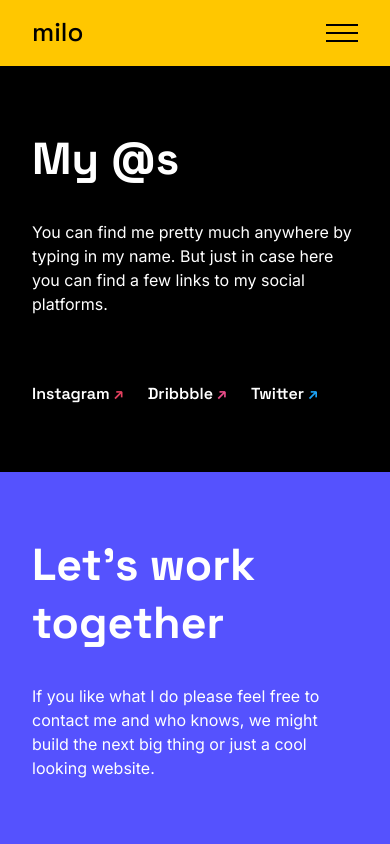
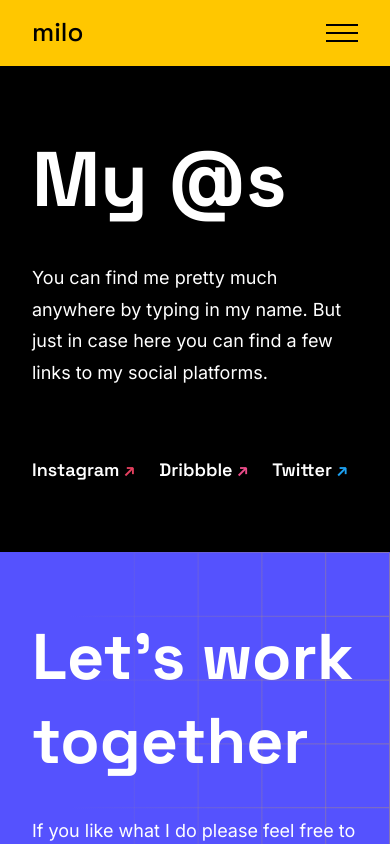
Before and after one commit to milovangudelj/milovangudelj.com, a Next.js app: page /contact in a window 390 px wide. Built offline with nearby package versions, Linux system fonts and the light colour scheme.

Commit message:
Fixed some more typography

```diff
--- a/components/Layout/Layout.tsx
+++ b/components/Layout/Layout.tsx
@@ -20,7 +20,7 @@ export const Layout = ({ children, ...props }: LayoutProps) => {
 			} bg-black text-white`}
 			{...props}
 		>
-			<div className="bg-black relative z-[1] mb-[52px]">
+			<div className="relative z-[1] mb-[56px] bg-black">
 				<Navbar />
 				<div className="mx-[var(--scroll-margin-x)]">{children}</div>
 			</div>
--- /dev/null
+++ b/components/sections/CTA/CTA.tsx
@@ -0,0 +1,79 @@
+import { ComponentProps } from "react";
+import { twMerge } from "tailwind-merge";
+import { Section, Container } from "../..";
+
+const Pattern = ({ className }: ComponentProps<"svg">) => {
+	return (
+		<svg
+			width="320"
+			height="320"
+			viewBox="0 0 321 321"
+			fill="none"
+			xmlns="http://www.w3.org/2000/svg"
+			className={twMerge("text-primary/30", className)}
+		>
+			<line y1="0.5" x2="320" y2="0.5" stroke="currentColor" />
+			<line x1="320.5" y1="1" x2="320.5" y2="321" stroke="currentColor" />
+			<line y1="64.5" x2="320" y2="64.5" stroke="currentColor" />
+			<line x1="64.5" y1="1" x2="64.5" y2="321" stroke="currentColor" />
+			<line y1="128.5" x2="320" y2="128.5" stroke="currentColor" />
+			<line x1="128.5" y1="1" x2="128.5" y2="321" stroke="currentColor" />
+			<line y1="192.5" x2="320" y2="192.5" stroke="currentColor" />
+			<line x1="192.5" y1="1" x2="192.5" y2="321" stroke="currentColor" />
+			<line y1="256.5" x2="320" y2="256.5" stroke="currentColor" />
+			<line x1="256.5" y1="1" x2="256.5" y2="321" stroke="currentColor" />
+		</svg>
+	);
+};
+
+export const CTA = () => {
+	return (
+		<Section className="relative overflow-hidden bg-blue text-white">
+			<div className="absolute top-0 right-0 left-0 xl:left-auto xl:h-[640px] xl:w-[640px]">
+				<div className="absolute top-0 bottom-0 right-0 w-[320px] bg-gradient-to-r from-blue to-blue/0 xl:right-1/2"></div>
+				<div className="grid grid-cols-1 place-items-end xl:grid-cols-2">
+					<Pattern className="hidden xl:inline-block" />
+					<Pattern className="hidden xl:inline-block" />
+					<Pattern />
+					<Pattern />
+				</div>
+			</div>
+			<Container className="relative">
+				<div className="space-y-8">
+					<h2 className="text-h1-mobile md:text-d2-mobile xl:text-d2">
+						Let&apos;s work together
+					</h2>
+					<p className="text-body xl:max-w-[680px]">
+						If you like what I do please feel free to contact me and who
+						knows, we might build the next big thing or just a cool
+						looking website.
+					</p>
+				</div>
+				<div className="flex items-center space-x-4 py-0.5">
+					<a
+						href="mailto:milovan.gudelj@gmail.com"
+						target="_blank"
+						rel="noreferrer"
+						className="text-body font-semibold md:text-sub-heading-mobile xl:text-sub-heading"
+					>
+						milovan.gudelj@gmail.com
+					</a>
+					<span className="text-primary drop-shadow-brutal">
+						<svg
+							width="48"
+							height="48"
+							viewBox="0 0 49 49"
+							fill="current-color"
+							xmlns="http://www.w3.org/2000/svg"
+						>
+							<path
+								d="M7.39128 48.9185L0.724609 42.2518L30.3437 12.6327L33.7722 10.1566L33.1056 8.72798L29.0103 9.68036H12.0579V0.918457H43.9627L48.8198 5.87084V37.6804H39.9627V20.6327L40.9151 16.4423L39.4865 15.8708L37.0103 19.2994L7.39128 48.9185Z"
+								fill="#FFC700"
+							/>
+						</svg>
+					</span>
+				</div>
+			</Container>
+		</Section>
+	);
+};
--- /dev/null
+++ b/components/sections/CTA/index.ts
@@ -0,0 +1 @@
+export * from "./CTA";
--- /dev/null
+++ b/components/sections/index.ts
@@ -0,0 +1 @@
+export * from "./CTA";
--- a/pages/contact.tsx
+++ b/pages/contact.tsx
@@ -6,6 +6,7 @@ import igLogo from "../public/images/igLogo.png";
 import twLogo from "../public/images/twLogo.svg";
 import drLogo from "../public/images/drLogo.svg";
 import { useWindowSize } from "../lib/windowSizeContext";
+import { CTA } from "../components/sections";
 
 const meta = {
 	title: "Milovan Gudelj - Contact me",
@@ -22,24 +23,24 @@ const Contact = () => {
 		<Layout>
 			<HeadMeta metadata={meta} />
 			<section className="scroll-mt-[72px] md:scroll-mt-[88px]">
-				<main className="max-w-8xl mx-auto py-16 px-8 md:py-32 md:px-16 flex justify-between items-center">
+				<main className="mx-auto flex max-w-8xl items-center justify-between py-16 px-8 md:py-32 md:px-16">
 					<div className="space-y-16">
 						<div className="space-y-8">
-							<h1 className="text-h3-mobile md:text-h2-mobile xl:text-h2">
+							<h1 className="text-d2-mobile md:text-d1-mobile xl:text-d1">
 								My @s
 							</h1>
-							<p className="text-body-lg xl:max-w-[680px]">
+							<p className="text-body xl:max-w-[680px]">
 								You can find me pretty much anywhere by typing in my
 								name. But just in case here you can find a few links to
 								my social platforms.
 							</p>
 						</div>
-						<div className="flex space-x-6 md:space-x-12 py-0.5 items-center font-space">
+						<div className="flex items-center space-x-6 py-0.5 font-space md:space-x-12">
 							<a
 								href="https://instagram.com/milovangudelj"
 								target="_blank"
 								rel="noreferrer"
-								className="hover:text-instagram transition text-body-lg md:text-sub-heading-mobile xl:text-sub-heading font-semibold"
+								className="text-body font-semibold transition hover:text-instagram md:text-sub-heading-mobile xl:text-sub-heading"
 							>
 								Instagram <span className="text-instagram">↗</span>
 							</a>
@@ -47,7 +48,7 @@ const Contact = () => {
 								href="https://dribbble.com/milovangudelj"
 								target="_blank"
 								rel="noreferrer"
-								className="hover:text-dribbble transition text-body-lg md:text-sub-heading-mobile xl:text-sub-heading font-semibold"
+								className="text-body font-semibold transition hover:text-dribbble md:text-sub-heading-mobile xl:text-sub-heading"
 							>
 								Dribbble <span className="text-dribbble">↗</span>
 							</a>
@@ -55,7 +56,7 @@ const Contact = () => {
 								href="https://twitter.com/milovangudelj"
 								target="_blank"
 								rel="noreferrer"
-								className="hover:text-twitter transition text-body-lg md:text-sub-heading-mobile xl:text-sub-heading font-semibold"
+								className="text-body font-semibold transition hover:text-twitter md:text-sub-heading-mobile xl:text-sub-heading"
 							>
 								Twitter <span className="text-twitter">↗</span>
 							</a>
@@ -63,11 +64,11 @@ const Contact = () => {
 					</div>
 					<div
 						aria-hidden={!desktop}
-						className="hidden xl:flex mr-8 space-y-20 rotate-12 origin-center flex-col items-center"
+						className="mr-8 hidden origin-center rotate-12 flex-col items-center space-y-20 xl:flex"
 					>
 						<Image
 							alt="Dribbble logo"
-							className="-rotate-12 origin-center"
+							className="origin-center -rotate-12"
 							src={drLogo}
 							width={100}
 							loading="eager"
@@ -75,14 +76,14 @@ const Contact = () => {
 						<div className="flex space-x-[100px]">
 							<Image
 								alt="Twitter logo"
-								className="-rotate-12 origin-center"
+								className="origin-center -rotate-12"
 								src={twLogo}
 								width={100}
 								loading="eager"
 							/>
 							<Image
 								alt="Instagram logo"
-								className="-rotate-12 origin-center"
+								className="origin-center -rotate-12"
 								src={igLogo}
 								width={100}
 								loading="eager"
@@ -91,44 +92,7 @@ const Contact = () => {
 					</div>
 				</main>
 			</section>
-			<section className="bg-blue scroll-mt-[72px] md:scroll-mt-[88px]">
-				<div className="max-w-8xl mx-auto py-16 px-8 md:py-32 md:px-16 space-y-16">
-					<div className="space-y-8">
-						<h2 className="text-h3-mobile md:text-h2-mobile xl:text-h2">
-							Let&apos;s work together
-						</h2>
-						<p className="text-body-lg xl:max-w-[680px]">
-							If you like what I do please feel free to contact me and
-							who knows, we might build the next big thing or just a cool
-							looking website.
-						</p>
-					</div>
-					<div className="flex space-x-4 py-0.5 items-center">
-						<a
-							href="mailto:milovan.gudelj@gmail.com"
-							target="_blank"
-							rel="noreferrer"
-							className="text-body-lg md:text-sub-heading-mobile xl:text-sub-heading font-semibold"
-						>
-							milovan.gudelj@gmail.com
-						</a>
-						<span className="text-primary drop-shadow-brutal">
-							<svg
-								width="48"
-								height="48"
-								viewBox="0 0 49 49"
-								fill="current-color"
-								xmlns="http://www.w3.org/2000/svg"
-							>
-								<path
-									d="M7.39128 48.9185L0.724609 42.2518L30.3437 12.6327L33.7722 10.1566L33.1056 8.72798L29.0103 9.68036H12.0579V0.918457H43.9627L48.8198 5.87084V37.6804H39.9627V20.6327L40.9151 16.4423L39.4865 15.8708L37.0103 19.2994L7.39128 48.9185Z"
-									fill="#FFC700"
-								/>
-							</svg>
-						</span>
-					</div>
-				</div>
-			</section>
+			<CTA />
 		</Layout>
 	);
 };
--- a/pages/index.tsx
+++ b/pages/index.tsx
@@ -16,6 +16,7 @@ import me from "../public/images/poly-me.png";
 import smiley from "../public/images/smiley.svg";
 
 import { Project } from "./work";
+import { CTA } from "../components/sections";
 
 const QUERY = gql`
 	{
@@ -81,20 +82,20 @@ const Home: NextPage<{ projects: Omit<Project, "description">[] }> = ({
 						</Hourglass>
 					</div>
 					<div className="space-y-8">
-						<h2 className="text-h3-mobile md:text-h2-mobile xl:text-h2">
+						<h2 className="text-h1-mobile md:text-d2-mobile xl:text-d2">
 							About me
 						</h2>
-						<p className="text-body-lg xl:max-w-[680px]">
+						<p className="text-body xl:max-w-[680px]">
 							I&apos;m a computer science student really passionate about
 							web development and UI/UX design. I love seeing a simple
 							yet empowerig User Interface and a great User Experience.
 						</p>
-						<p className="text-body-lg xl:max-w-[680px]">
+						<p className="text-body xl:max-w-[680px]">
 							I started building websites about 4 years ago and I fell in
 							love with it. At the same time I also began experimenting
 							with graphic design and making posters.
 						</p>
-						<p className="text-body-lg xl:max-w-[680px]">
+						<p className="text-body xl:max-w-[680px]">
 							Slowly but surely I made my way into the wonderful world of
 							web development and UI/UX design.
 						</p>
@@ -104,10 +105,10 @@ const Home: NextPage<{ projects: Omit<Project, "description">[] }> = ({
 			<Section className="bg-green">
 				<Container className="md:space-y-32">
 					<div className="relative space-y-8 md:space-y-0">
-						<h2 className="text-h3-mobile md:mb-8 md:text-h2-mobile xl:text-h2">
+						<h2 className="text-h1-mobile md:mb-8 md:text-d2-mobile xl:text-d2">
 							My work
 						</h2>
-						<p className="text-body-lg xl:max-w-[680px]">
+						<p className="text-body xl:max-w-[680px]">
 							In the past couple of years I&apos;ve had the opportunity
 							to work on a few diverse projects and demonstrate my
 							skills. Here are some of them.
@@ -136,44 +137,7 @@ const Home: NextPage<{ projects: Omit<Project, "description">[] }> = ({
 					</div>
 				</Container>
 			</Section>
-			<Section className="bg-blue text-white">
-				<Container>
-					<div className="space-y-8">
-						<h2 className="text-h3-mobile md:text-h2-mobile xl:text-h2">
-							Let&apos;s work together
-						</h2>
-						<p className="text-body-lg xl:max-w-[680px]">
-							If you like what I do please feel free to contact me and
-							who knows, we might build the next big thing or just a cool
-							looking website.
-						</p>
-					</div>
-					<div className="flex items-center space-x-4 py-0.5">
-						<a
-							href="mailto:milovan.gudelj@gmail.com"
-							target="_blank"
-							rel="noreferrer"
-							className="text-body-lg font-semibold md:text-sub-heading-mobile xl:text-sub-heading"
-						>
-							milovan.gudelj@gmail.com
-						</a>
-						<span className="text-primary drop-shadow-brutal">
-							<svg
-								width="48"
-								height="48"
-								viewBox="0 0 49 49"
-								fill="current-color"
-								xmlns="http://www.w3.org/2000/svg"
-							>
-								<path
-									d="M7.39128 48.9185L0.724609 42.2518L30.3437 12.6327L33.7722 10.1566L33.1056 8.72798L29.0103 9.68036H12.0579V0.918457H43.9627L48.8198 5.87084V37.6804H39.9627V20.6327L40.9151 16.4423L39.4865 15.8708L37.0103 19.2994L7.39128 48.9185Z"
-									fill="#FFC700"
-								/>
-							</svg>
-						</span>
-					</div>
-				</Container>
-			</Section>
+			<CTA />
 		</Layout>
 	);
 };
```
Also changed, not shown: components/ProjectShowcase/ProjectShowcase.tsx (+4 -4 lines), pages/about.tsx (+7 -7 lines), pages/work/index.tsx (+5 -5 lines).
